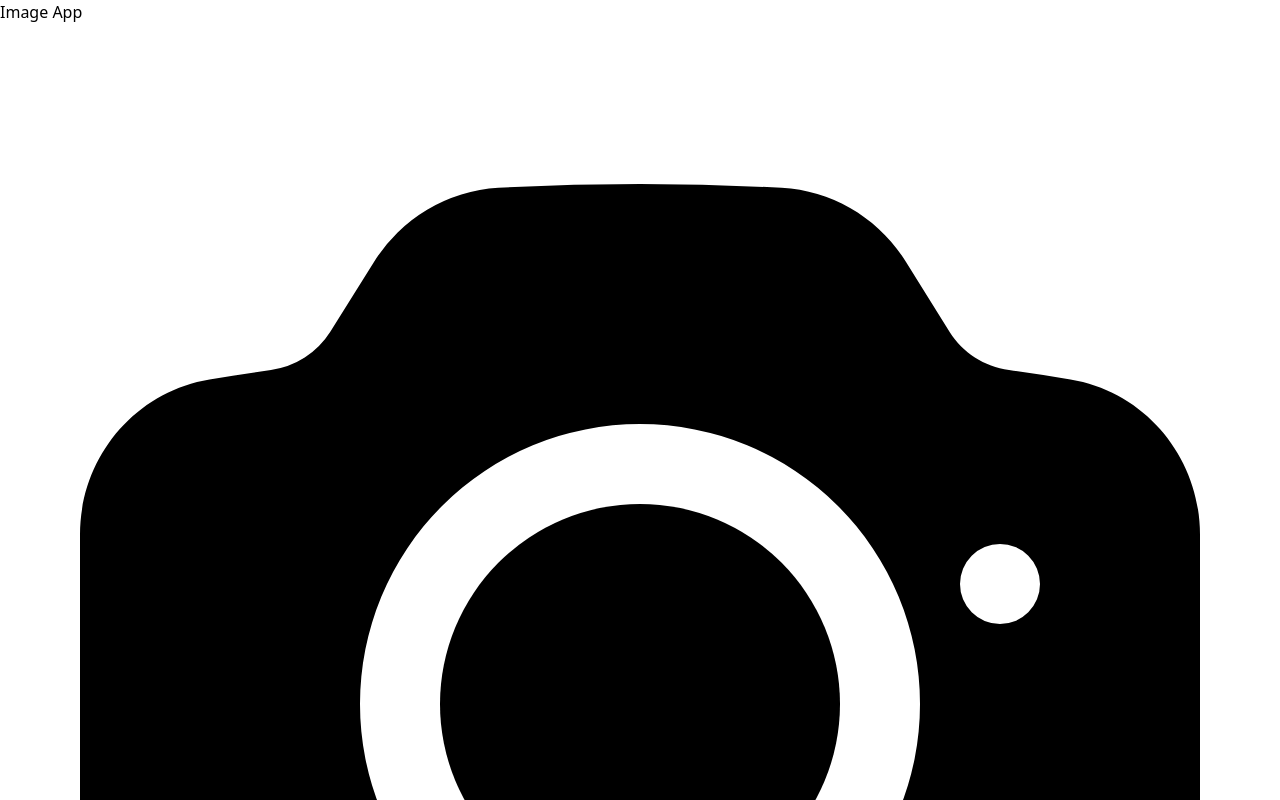
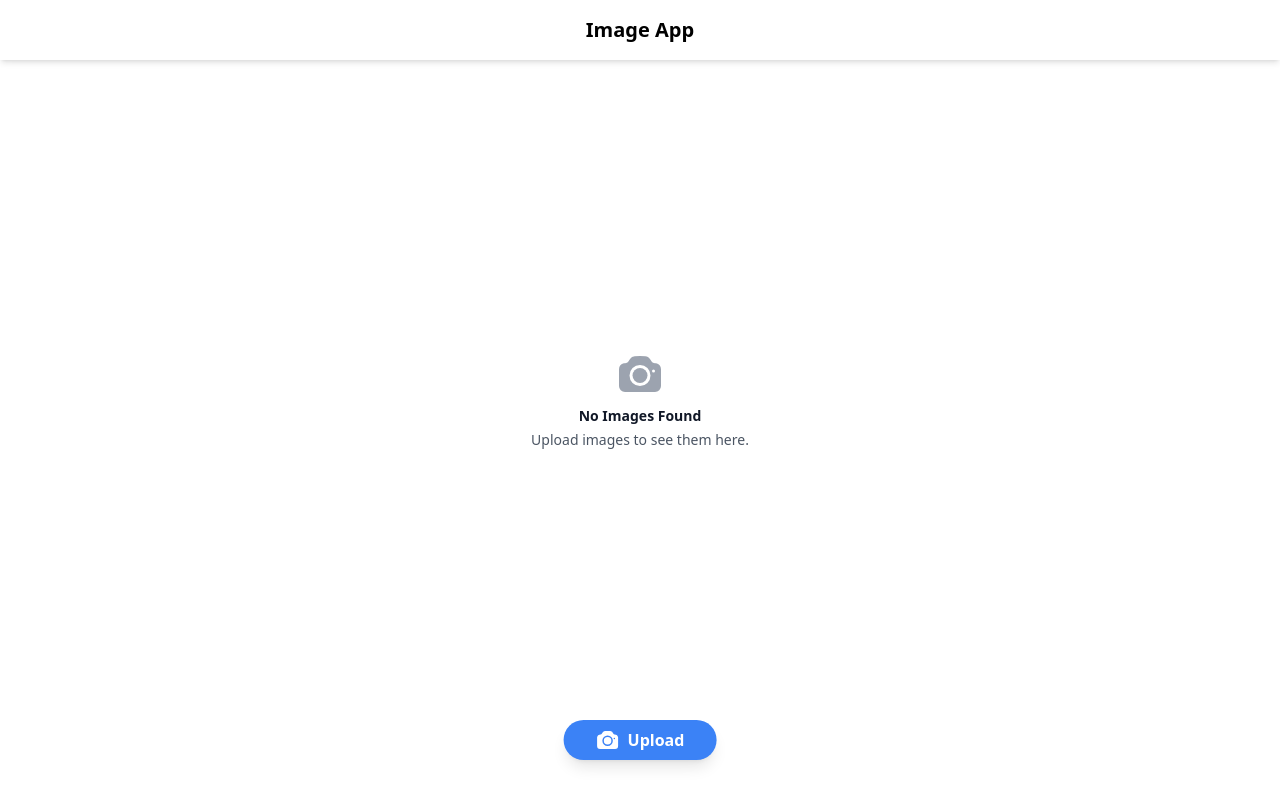
Before and after one commit to snowball-tools-platform/image-upload-pwa-example, a React (Vite) app: page / in a window 1280 px wide. Shown: the top 800 px of the page. Built offline with nearby package versions, Linux system fonts and the light colour scheme.

Commit message:
chore: fix tailwind warning

```diff
--- a/tailwind.config.js
+++ b/tailwind.config.js
@@ -1,8 +1,6 @@
 /** @type {import('tailwindcss').Config} */
 export default {
-  purge: ['./index.html', './src/**/*.{js,jsx,ts,tsx}'],
-  darkMode: 'class',
-  content: [],
+  content: ['./index.html', './src/**/*.{js,jsx,ts,tsx}'],
   theme: {
     extend: {},
   },
```
